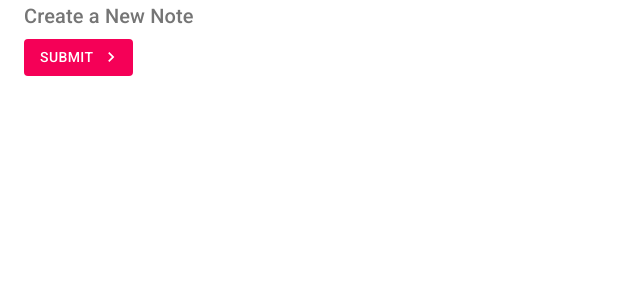
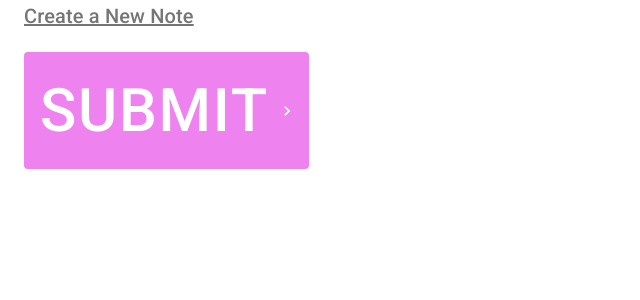
Before and after one commit to Rubick1997/mui-huge-app, a React (Create React App) app: page /create in a window 1280 px wide. Shown: the top 300 px of the page, without its empty margins (0-640 px from the left). Built offline with nearby package versions, Linux system fonts and the light colour scheme.

Commit message:
makeStyles

```diff
--- a/src/pages/Create.js
+++ b/src/pages/Create.js
@@ -1,11 +1,28 @@
 import React from "react";
-import { Typography, Button, Container } from "@material-ui/core";
-import { AcUnitOutlined,Send,KeyboardArrowRight } from "@material-ui/icons";
+import { Typography, Button, Container, makeStyles } from "@material-ui/core";
+import { AcUnitOutlined, Send, KeyboardArrowRight } from "@material-ui/icons";
+
+const useStyles = makeStyles({
+	btn: {
+		fontSize: 60,
+		backgroundColor: "violet",
+		"&:hover": {
+			backgroundColor: "blue",
+		},
+	},
+	title: {
+		textDecoration: "underline",
+		marginBottom: 20,
+	},
+});
 
 export default function Create() {
+	const classes = useStyles();
+
 	return (
 		<Container>
 			<Typography
+				className={classes.title}
 				variant='h6'
 				component='h2'
 				gutterBottom
@@ -14,12 +31,12 @@
 			</Typography>
 
 			<Button
+				className={classes.btn}
 				type='submit'
 				color='secondary'
 				variant='contained'
 				disableElevation
-        endIcon={<KeyboardArrowRight/>}
-        >
+				endIcon={<KeyboardArrowRight />}>
 				Submit
 			</Button>
 			{/* <br />
```
